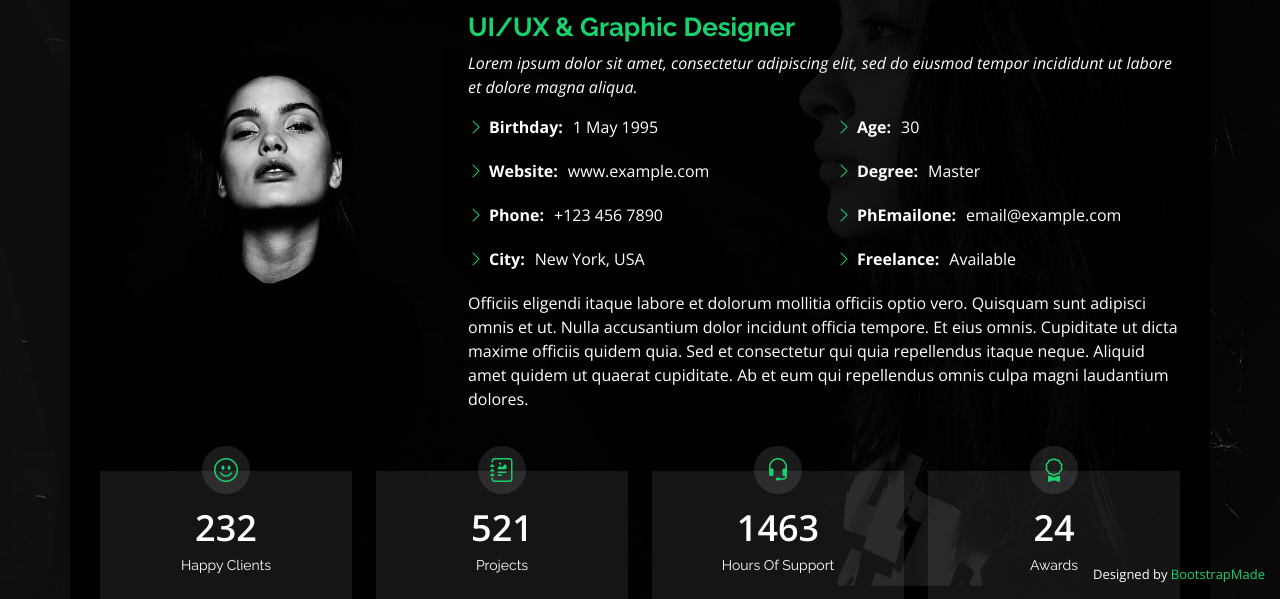
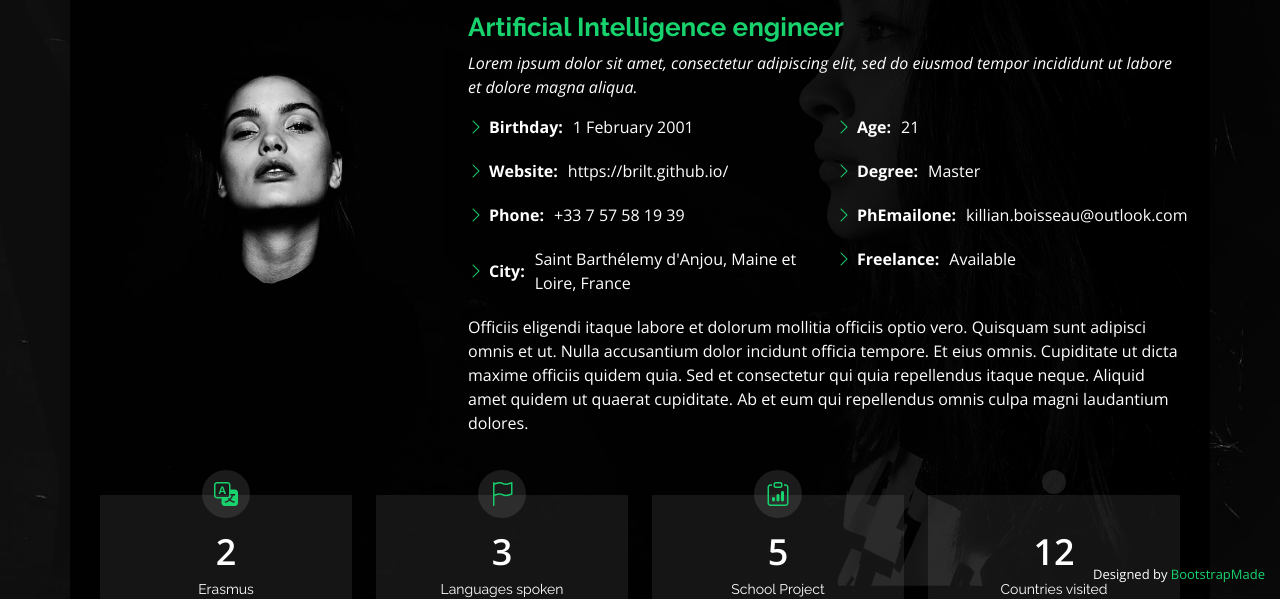
Before and after one commit to brilt/brilt.github.io, a plain HTML site: page index.html in a window 1280 px wide. Both pictures are taken after a click on the link "About". Shown: the part 201-800 px from the top of the page. Drawn offline with nearby package versions, Linux system fonts and the light colour scheme.

Commit message:
about me and counts

```diff
--- a/index.html
+++ b/index.html
@@ -85,7 +85,7 @@
           <img src="assets/img/me.jpg" class="img-fluid" alt="">
         </div>
         <div class="col-lg-8 pt-4 pt-lg-0 content" data-aos="fade-left">
-          <h3>UI/UX &amp; Graphic Designer</h3>
+          <h3>Artificial Intelligence engineer</h3>
           <p class="fst-italic">
             Lorem ipsum dolor sit amet, consectetur adipiscing elit, sed do eiusmod tempor incididunt ut labore et dolore
             magna aliqua.
@@ -93,17 +93,17 @@
           <div class="row">
             <div class="col-lg-6">
               <ul>
-                <li><i class="bi bi-chevron-right"></i> <strong>Birthday:</strong> <span>1 May 1995</span></li>
-                <li><i class="bi bi-chevron-right"></i> <strong>Website:</strong> <span>www.example.com</span></li>
-                <li><i class="bi bi-chevron-right"></i> <strong>Phone:</strong> <span>+123 456 7890</span></li>
-                <li><i class="bi bi-chevron-right"></i> <strong>City:</strong> <span>New York, USA</span></li>
+                <li><i class="bi bi-chevron-right"></i> <strong>Birthday:</strong> <span>1 February 2001</span></li>
+                <li><i class="bi bi-chevron-right"></i> <strong>Website:</strong> <span>https://brilt.github.io/</span></li>
+                <li><i class="bi bi-chevron-right"></i> <strong>Phone:</strong> <span>+33 7 57 58 19 39</span></li>
+                <li><i class="bi bi-chevron-right"></i> <strong>City:</strong> <span>Saint Barthélemy d'Anjou, Maine et Loire, France</span></li>
               </ul>
             </div>
             <div class="col-lg-6">
               <ul>
-                <li><i class="bi bi-chevron-right"></i> <strong>Age:</strong> <span>30</span></li>
+                <li><i class="bi bi-chevron-right"></i> <strong>Age:</strong> <span>21</span></li>
                 <li><i class="bi bi-chevron-right"></i> <strong>Degree:</strong> <span>Master</span></li>
-                <li><i class="bi bi-chevron-right"></i> <strong>PhEmailone:</strong> <span>email@example.com</span></li>
+                <li><i class="bi bi-chevron-right"></i> <strong>PhEmailone:</strong> <span>killian.boisseau@outlook.com</span></li>
                 <li><i class="bi bi-chevron-right"></i> <strong>Freelance:</strong> <span>Available</span></li>
               </ul>
             </div>
@@ -124,33 +124,33 @@
 
         <div class="col-lg-3 col-md-6">
           <div class="count-box">
-            <i class="bi bi-emoji-smile"></i>
-            <span data-purecounter-start="0" data-purecounter-end="232" data-purecounter-duration="1" class="purecounter"></span>
-            <p>Happy Clients</p>
+            <i class="bi bi-translate"></i>
+            <span data-purecounter-start="0" data-purecounter-end="2" data-purecounter-duration="1" class="purecounter"></span>
+            <p>Erasmus</p>
           </div>
         </div>
 
         <div class="col-lg-3 col-md-6 mt-5 mt-md-0">
           <div class="count-box">
-            <i class="bi bi-journal-richtext"></i>
-            <span data-purecounter-start="0" data-purecounter-end="521" data-purecounter-duration="1" class="purecounter"></span>
-            <p>Projects</p>
+            <i class="bi bi-flag"></i>
+            <span data-purecounter-start="0" data-purecounter-end="3" data-purecounter-duration="1" class="purecounter"></span>
+            <p>Languages spoken</p>
           </div>
         </div>
 
         <div class="col-lg-3 col-md-6 mt-5 mt-lg-0">
           <div class="count-box">
-            <i class="bi bi-headset"></i>
-            <span data-purecounter-start="0" data-purecounter-end="1463" data-purecounter-duration="1" class="purecounter"></span>
-            <p>Hours Of Support</p>
+            <i class="bi bi-clipboard-data"></i>
+            <span data-purecounter-start="0" data-purecounter-end="5" data-purecounter-duration="1" class="purecounter"></span>
+            <p>School Project</p>
           </div>
         </div>
 
         <div class="col-lg-3 col-md-6 mt-5 mt-lg-0">
           <div class="count-box">
-            <i class="bi bi-award"></i>
-            <span data-purecounter-start="0" data-purecounter-end="24" data-purecounter-duration="1" class="purecounter"></span>
-            <p>Awards</p>
+            <i class="bi bi-airplaine"></i>
+            <span data-purecounter-start="0" data-purecounter-end="12" data-purecounter-duration="1" class="purecounter"></span>
+            <p>Countries visited</p>
           </div>
         </div>
 
```
